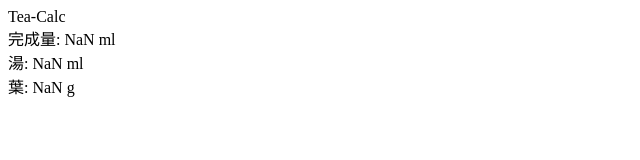
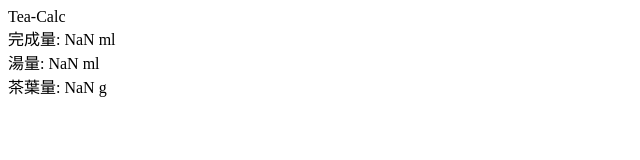
Before and after one commit to ayataka0nk/tea, a Next.js app: page /calc-result in a window 1280 px wide. Shown: the top 160 px of the page, without its empty margins (0-640 px from the left). Built offline with nearby package versions, Linux system fonts and the light colour scheme.

Commit message:
計算結果ページの表現を変更

```diff
--- a/pages/calc-result.tsx
+++ b/pages/calc-result.tsx
@@ -12,8 +12,8 @@ const CalcResult = () => {
   return (
     <Layout>
       <div>完成量: {teaNum} ml</div>
-      <div>湯: {hotWaterNum * ratio} ml</div>
-      <div>葉: {leafNum * ratio} g</div>
+      <div>湯量: {hotWaterNum * ratio} ml</div>
+      <div>茶葉量: {leafNum * ratio} g</div>
     </Layout>
   )
 }
```
